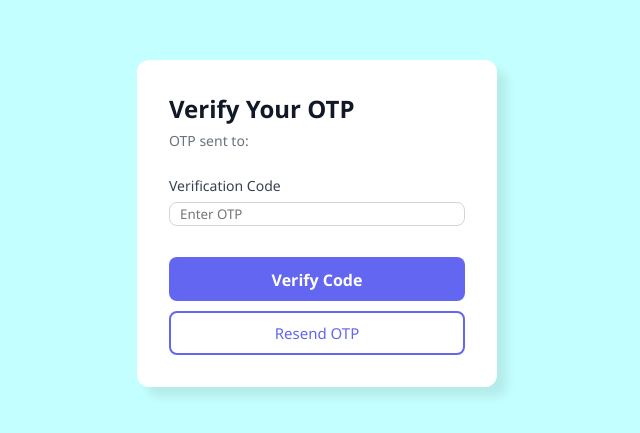
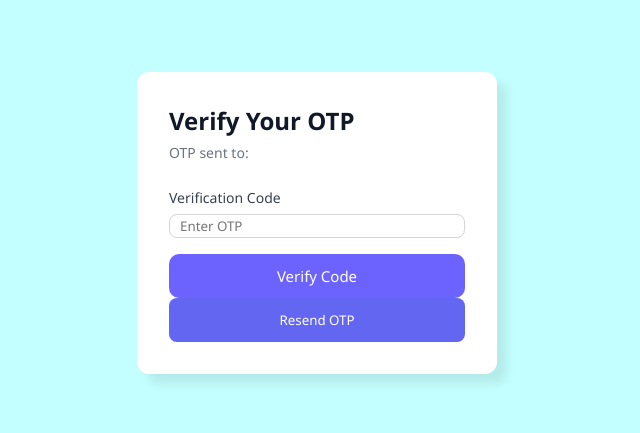
Before and after one commit to Ajaypanchal4326/team-A, a React (Create React App) app in the folder webapp/: page /verify in a window 1280 px wide. Shown: the part 177-610 px from the top of the page, without its empty margins (323-963 px from the left). Built offline with nearby package versions, Linux system fonts and the light colour scheme.

Commit message:
Changed auth css file

```diff
--- a/webapp/src/styles/auth.css
+++ b/webapp/src/styles/auth.css
@@ -94,35 +94,16 @@ button:hover {
 .primary-btn {
   width: 100%;
   padding: 12px;
-  background: #6366f1;
-  color: white;
+  border-radius: 10px;
+  background: #6c63ff;
+  color: #fff;
+  font-size: 15px;
   border: none;
-  border-radius: 8px;
-  font-size: 16px;
-  font-weight: 600;
   cursor: pointer;
-  margin-top: 15px;
 }
 
 .primary-btn:hover {
-  background: #4f46e5;
-}
-
-.secondary-btn {
-  width: 100%;
-  padding: 10px;
-  margin-top: 10px;
-  background: transparent;
-  color: #6366f1;
-  border: 2px solid #6366f1;
-  border-radius: 8px;
-  font-size: 15px;
-  font-weight: 500;
-  cursor: pointer;
-}
-
-.secondary-btn:hover {
-  background: #eef2ff;
+  background: #5a52e0;
 }
 
 .error {
```
